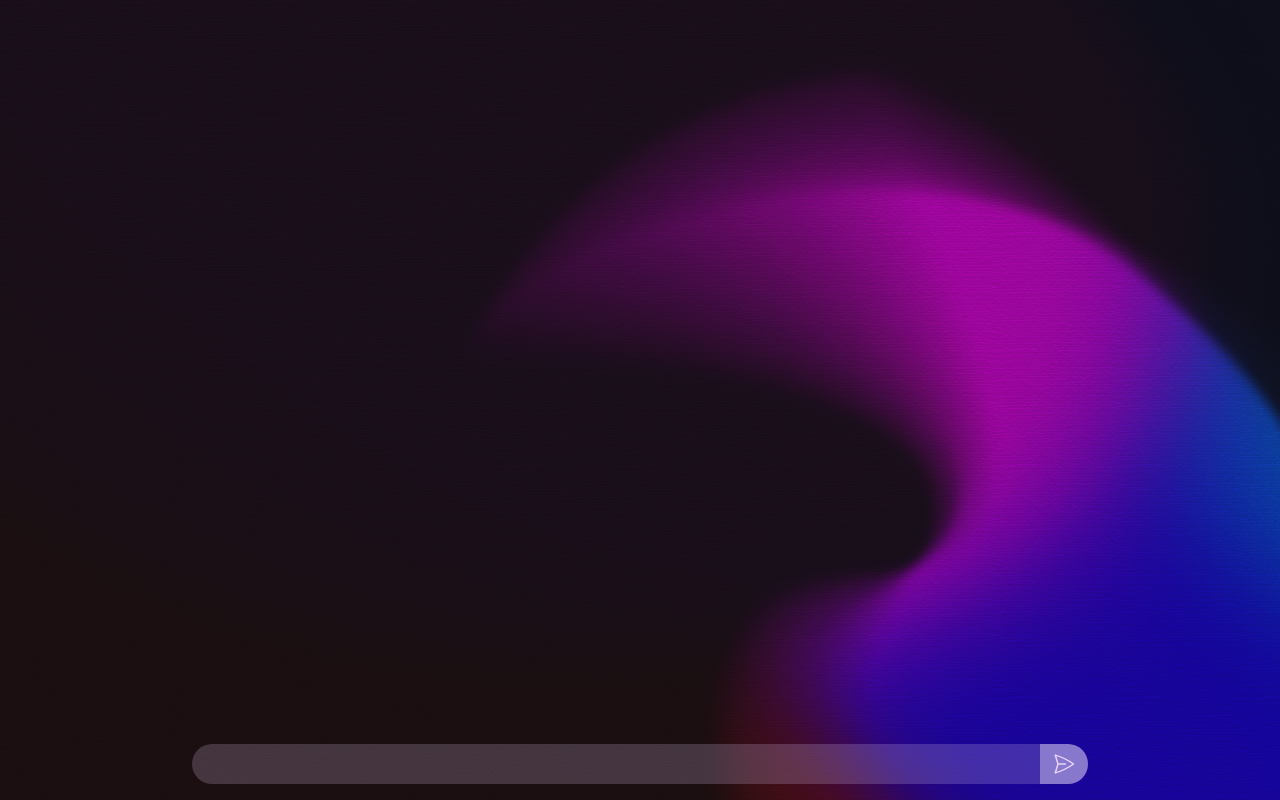
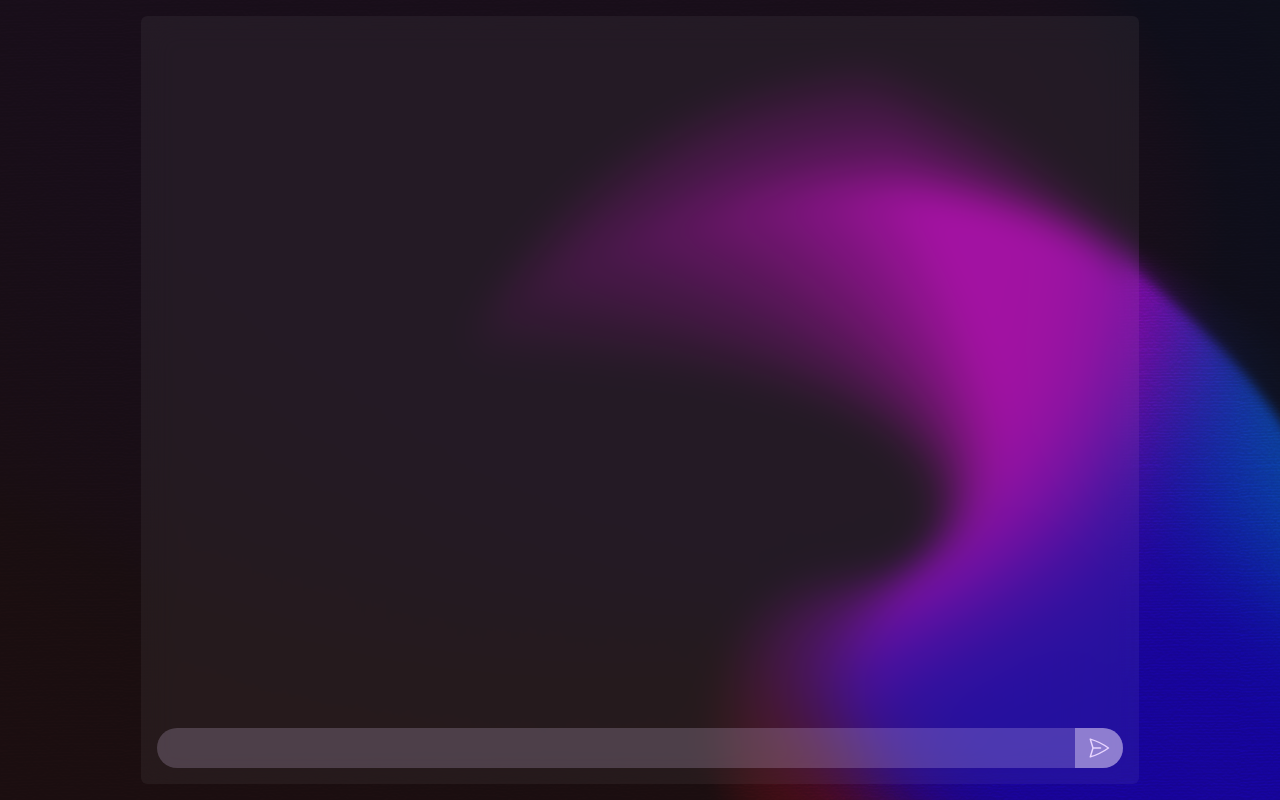
Before and after one commit to JustinBottinga/celestia, a React (Vite) app: page / in a window 1280 px wide. Built offline with nearby package versions, Linux system fonts and the light colour scheme.

Commit message:
added messaging

```diff
--- a/src/components/TextField/TextField.css
+++ b/src/components/TextField/TextField.css
@@ -1,4 +1,3 @@
 input {
-  width: 70vw;
   backdrop-filter: blur(300px);
 }
--- a/src/components/TextField/TextField.tsx
+++ b/src/components/TextField/TextField.tsx
@@ -1,10 +1,14 @@
-import { useState } from "react";
+import React, { useState } from "react";
 import "./TextField.css";
 
 function TextField(): JSX.Element {
   const [formData, setFormData] = useState({
     name: "",
   });
+
+  const [messages, setMessages] = useState<
+    { message: string; sender: string }[]
+  >([]);
 
   // Handle input change
   const handleChange = (e: React.ChangeEvent<HTMLInputElement>) => {
@@ -19,18 +23,59 @@ function TextField(): JSX.Element {
   const handleSubmit = (e: React.FormEvent<HTMLFormElement>) => {
     e.preventDefault();
 
-    if (!(formData.name == null || formData.name == "")) {
-      console.log(formData);
+    if (!(formData.name == null || formData.name === "")) {
+      // Update messages array with new message from the user
+      setMessages((prevMessages) => [
+        ...prevMessages,
+        { message: formData.name, sender: "You" },
+      ]);
 
+      // Clear input field
       setFormData({
         name: "",
       });
+
+      // Simulated response from the AI after a delay
+      setTimeout(() => {
+        setMessages((prevMessages) => [
+          ...prevMessages,
+          {
+            message:
+              "Hi, I am your personal AI friend designed to accompany you on your journey through life. With an inviting personality and a warm, friendly demeanor, I am here to provide support, companionship, and a touch of magic to your daily routine.",
+            sender: "Celestia",
+          },
+        ]);
+      }, 1000); // 1-second delay for the AI response
     }
   };
 
   return (
-    <div className="w- p-4 flex justify-center items-end flex-row h-screen box-border">
-      <form onSubmit={handleSubmit} method="post" autoComplete="off">
+    <>
+      <div className="w-full flex justify-center h-screen p-4">
+        <div
+          className="w-4/5 bg-white rounded-md bg-clip-padding backdrop-filter backdrop-blur-lg bg-opacity-5
+                      flex justify-between items-center flex-col h-full box-border p-4"
+        >
+          <div className="messages w-full flex flex-col place-items-end gap-4 ">
+            {messages.map((messageObj, index) => (
+              <div
+                key={index}
+                className={`p-3 ${
+                  messageObj.sender === "You"
+                    ? "place-self-end  bg-purple-50/90 text-slate-950/100 rounded-l-lg rounded-tr-lg"
+                    : "place-self-start bg-purple-300 bg-blend-darken text-slate-900 rounded-r-lg rounded-tl-lg"
+                }`}
+              >
+                <strong>{messageObj.sender}:</strong> {messageObj.message}
+              </div>
+            ))}
+          </div>
+          <form
+            onSubmit={handleSubmit}
+            method="post"
+            autoComplete="off"
+            className="w-full"
+          >
             <div className="relative">
               <input
                 type="text"
@@ -38,7 +83,7 @@ function TextField(): JSX.Element {
                 name="name"
                 value={formData.name}
                 onChange={handleChange}
-            className="rounded-full h-min bg-opacity-20 bg-purple-200 p-2 px-3 text-purple-100 outline-none focus:caret-transparent hover:cursor-pointer"
+                className="rounded-full h-min w-full bg-opacity-20 bg-purple-200 p-2 px-3 text-purple-50 outline-none focus:caret-purple-50/50 hover:cursor-pointer"
               />
               <button
                 className="absolute right-0 rounded-s-sm bg-opacity-40 bg-purple-100 p-2 px-3 rounded-full hover:bg-opacity-10 cursor-pointer transition-all"
@@ -62,6 +107,8 @@ function TextField(): JSX.Element {
             </div>
           </form>
         </div>
+      </div>
+    </>
   );
 }
 
```
Lines whose indentation alone changed are shown as unchanged.
